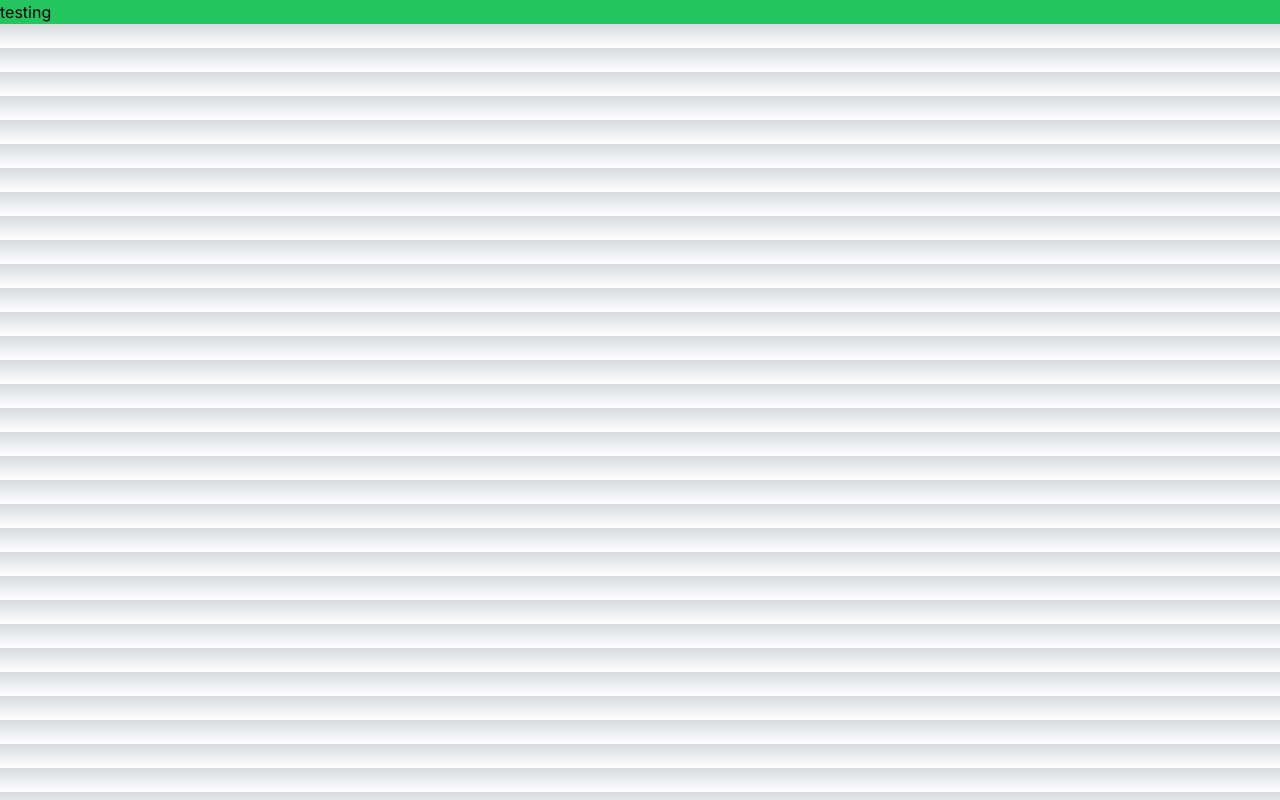
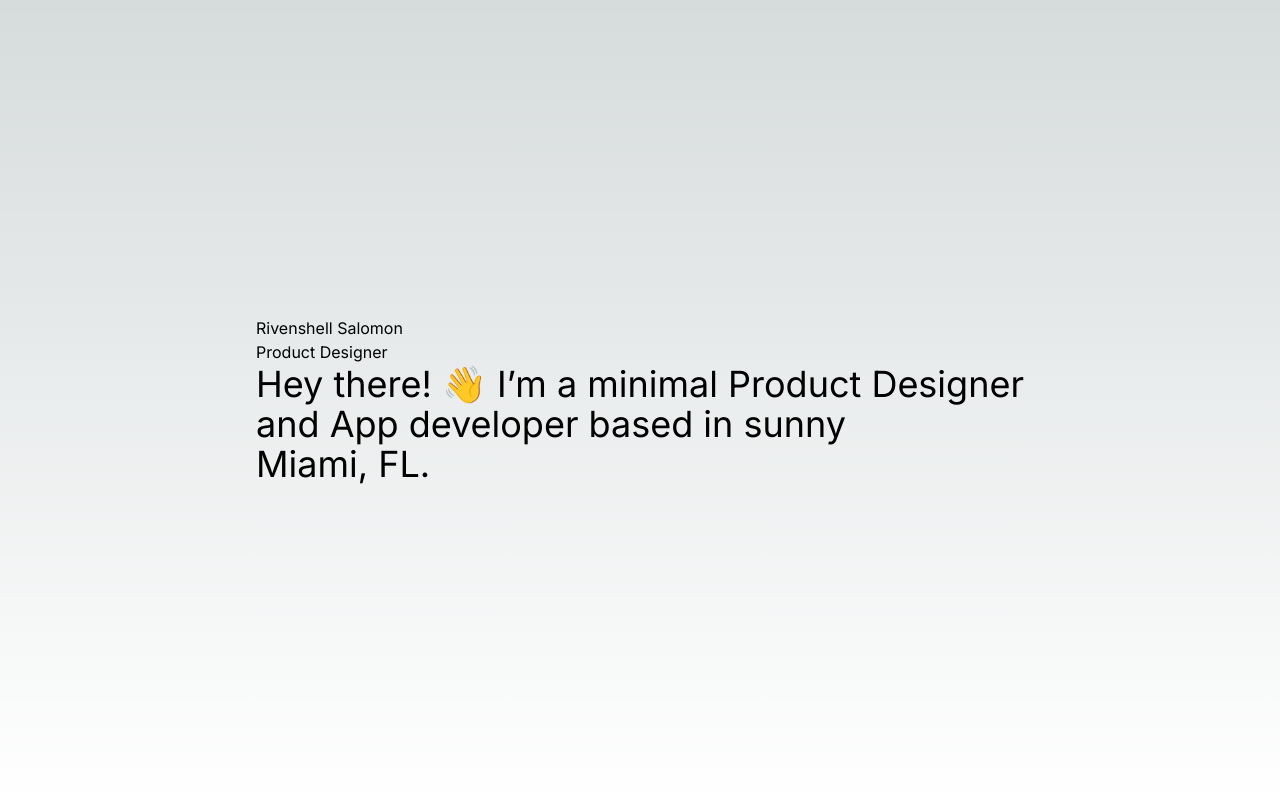
Before and after one commit to rivenshell/ux-portfolio, a Next.js app: page / in a window 1280 px wide. Built offline with nearby package versions, Linux system fonts and the light colour scheme.

Commit message:
hero development

```diff
--- a/app/components/Hero.tsx
+++ b/app/components/Hero.tsx
@@ -3,13 +3,11 @@
 const Hero = () => {
   return (
     <>
-      <div>
-        <div aria-label="name and occupation">
+      <div className=" flex justify-center items-center h-screen">
+        <div aria-label="into">
           <p>Rivenshell Salomon</p>
           <p>Product Designer</p>
-        </div>
-        <div aria-label="into">
-          <h1>
+          <h1 className=" text-4xl">
             Hey there! 👋 I’m a minimal Product Designer <br /> and App
             developer based in sunny <br /> Miami, FL.
           </h1>
--- a/app/page.tsx
+++ b/app/page.tsx
@@ -4,9 +4,8 @@
 export default function Home() {
   return (
     <main>
-      <div className=" flex text-center bg-green-500">
-        <h1>testing</h1>
-      </div>
+      <Navbar />
+      <Hero />
     </main>
   )
 }
```
